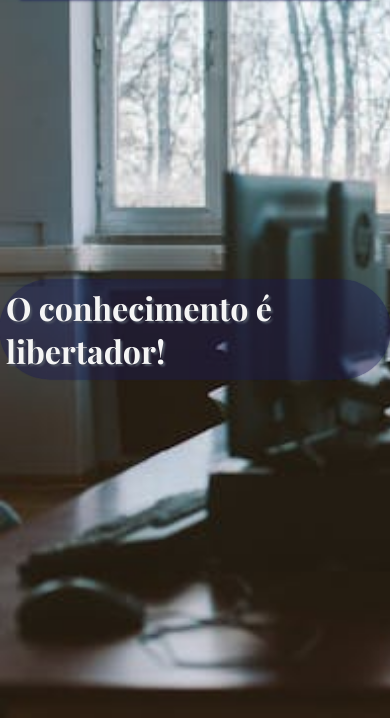
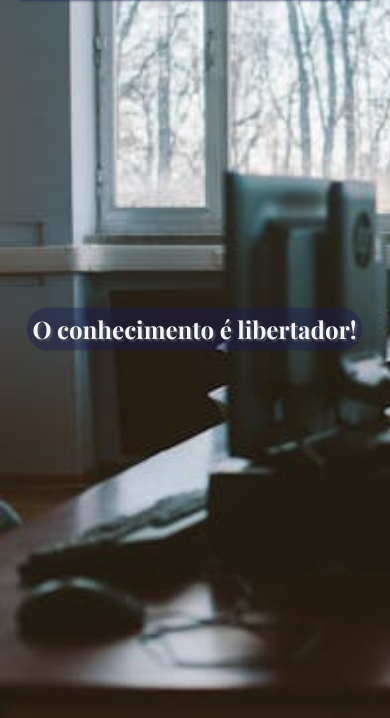
Before and after one commit to eridenissantos/siteTecnologia, a plain HTML site: page index.html in a window 390 px wide. Shown: the part 126-844 px from the top of the page. Drawn offline with nearby package versions, Linux system fonts and the light colour scheme; a web font is replaced by a local one.

Commit message:
alteração titulo

```diff
--- a/assets/css/index.css
+++ b/assets/css/index.css
@@ -65,7 +65,7 @@ section.banner{
 }
 section.banner h1{
     color: #f5f5f5;
-    font-size: 2.9rem;
+    font-size: 2.0rem;
     font-family: var(--fonteSecundaria);
     text-shadow: 2px 2px 2px var(--cor3);
     background-color: #1a1b546e;
@@ -75,7 +75,7 @@ section.banner h1{
 }
 @media (max-width : 450px){
   section.banner h1{
-    font-size: 2rem;
+    font-size: 1.5rem;
   }
 }
 @keyframes piscar{
@@ -117,6 +117,7 @@ section.banner h1{
     width: 200px;
     max-width: 30vh;
     height: auto;
+    cursor: pointer;
   }
 }
 @keyframes flutuar{
```
